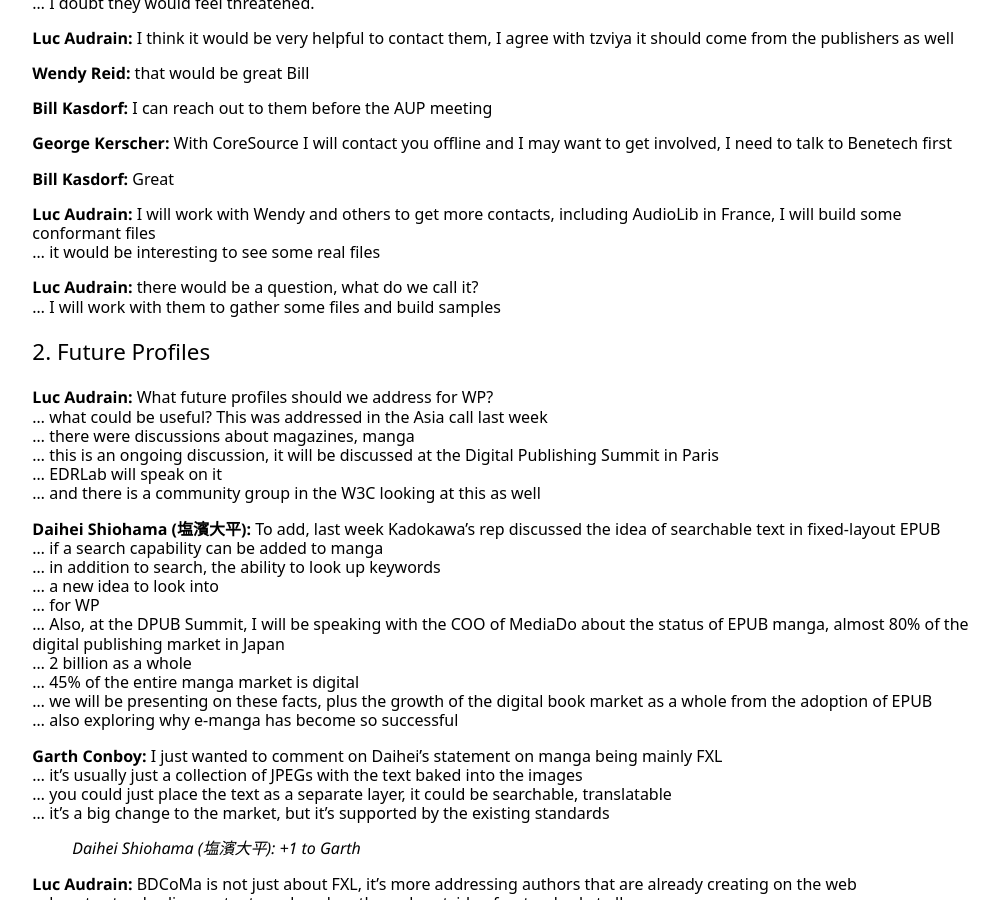
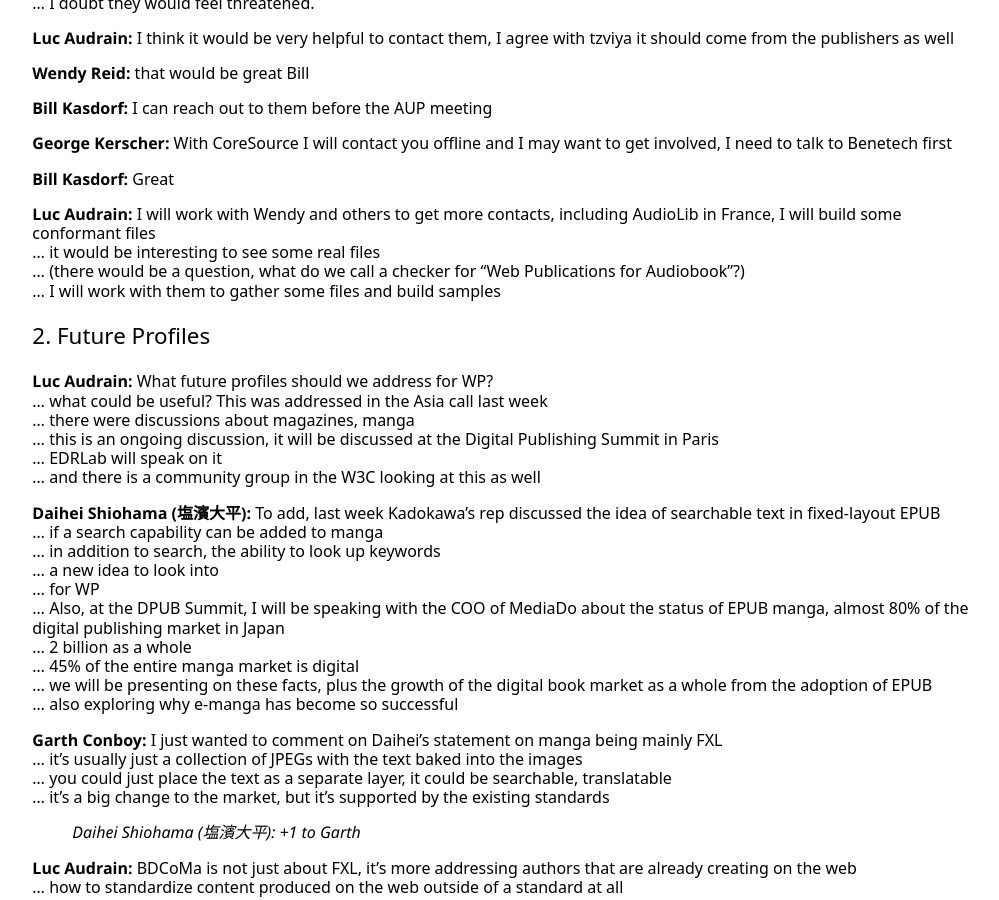
Before and after one commit to w3c/publ-bg, a Jekyll site: the page built from Meetings/Minutes/2019/2019-06-04-pbg.md, in a window 1280 px wide and 900 px high, scrolled down 2275 px. Shown: the whole window, without its empty margins (252-1251 px from the left). Built offline with Jekyll 4.4.1, drawn with Linux system fonts in a browser that asks for light colours; some web fonts are replaced.

Commit message:
Minor change in the minutes as asked for by Luc

```diff
--- a/Meetings/Minutes/2019/2019-06-04-pbg.md
+++ b/Meetings/Minutes/2019/2019-06-04-pbg.md
@@ -207,9 +207,7 @@ See also the [Agenda](https://lists.w3.org/Archives/Public/public-publishingbg/2
 
 **Luc Audrain:** I will work with Wendy and others to get more contacts, including AudioLib in France, I will build some conformant files
 … it would be interesting to see some real files
-
-
-**Luc Audrain:** there would be a question, what do we call it?
+… (there would be a question, what do we call a checker for “Web Publications for Audiobook”?)
 … I will work with them to gather some files and build samples
 
 ### 2. Future Profiles
```
